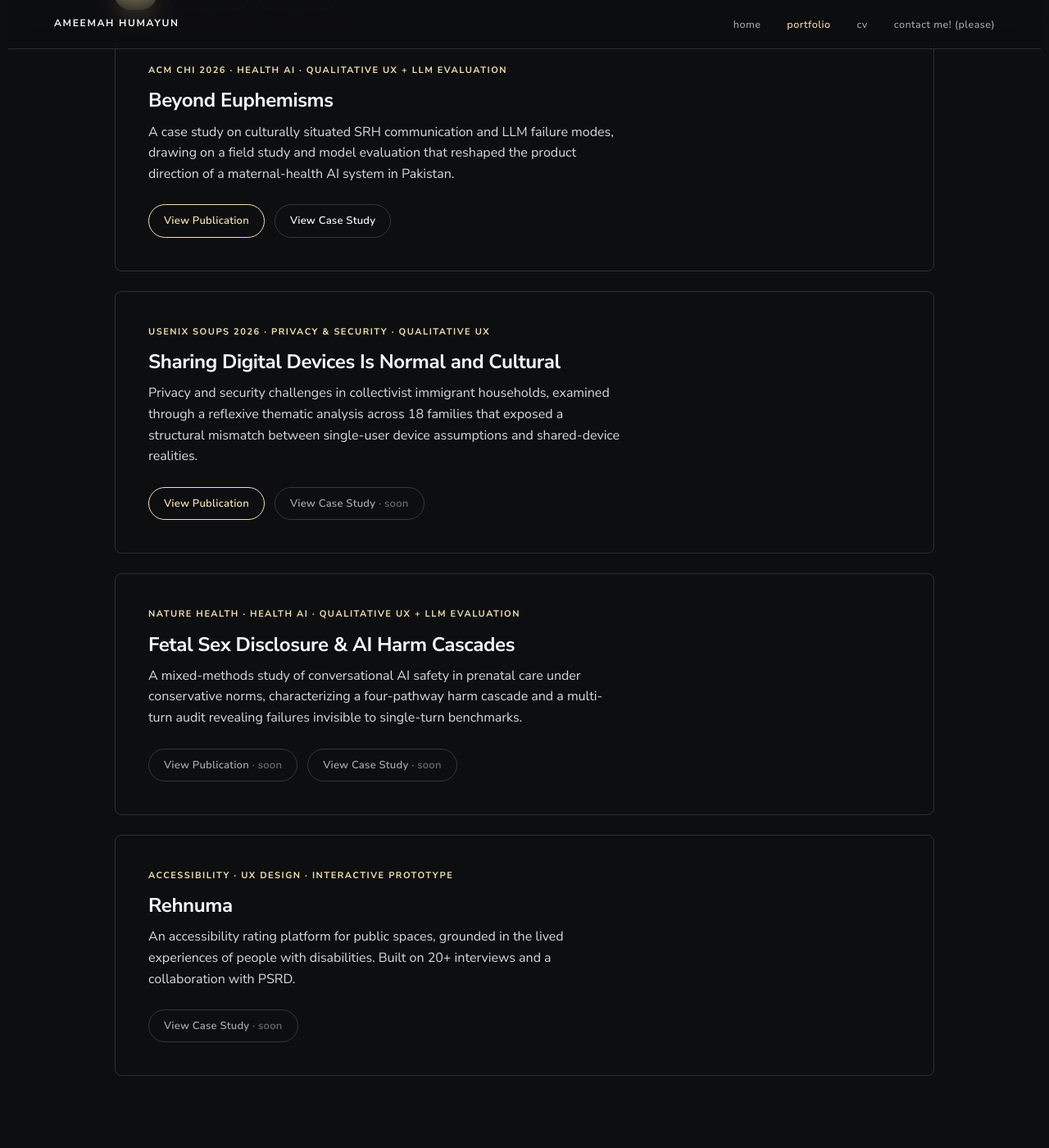
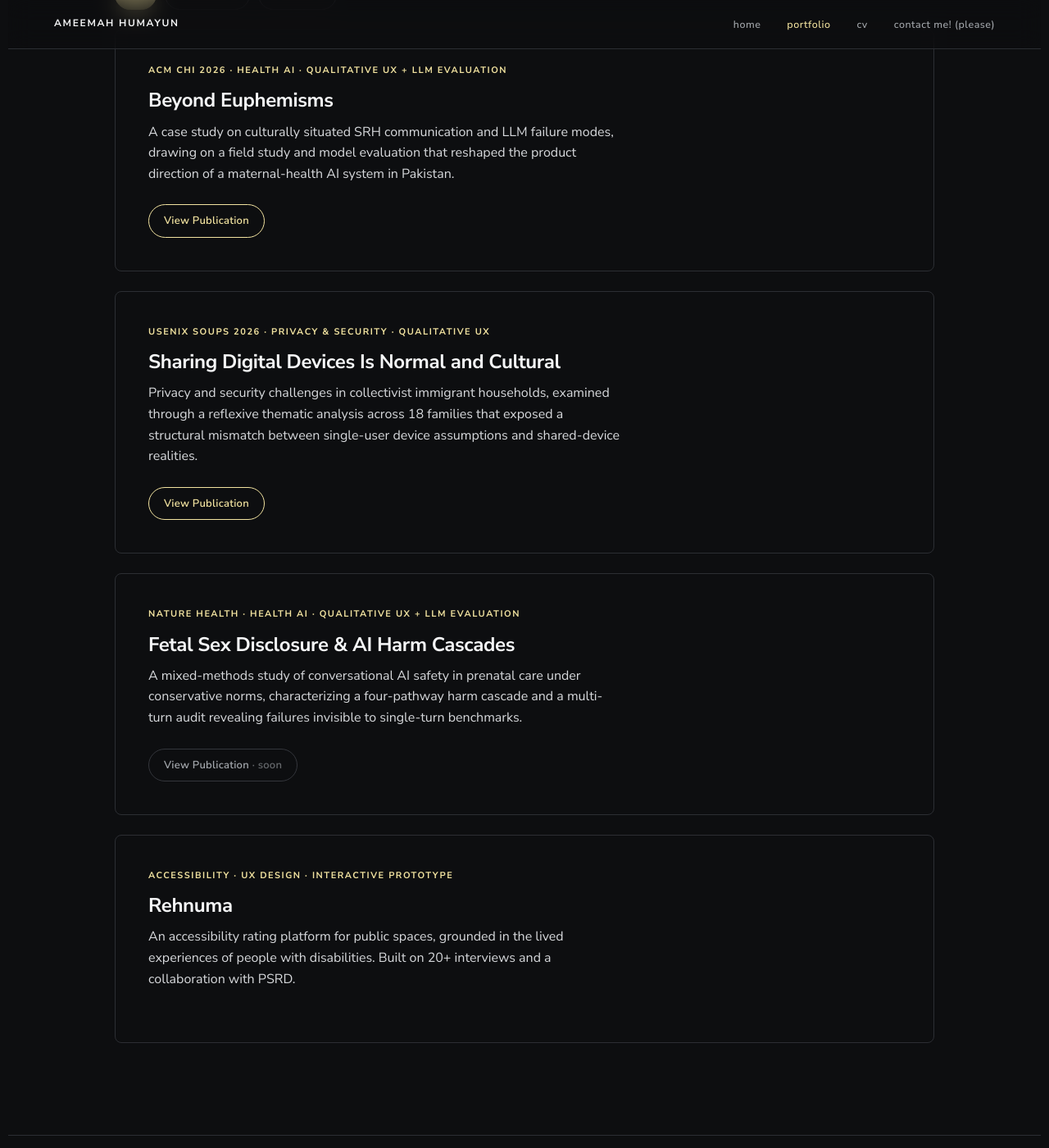
Before and after one commit to ameemahumayun/ameemahumayun.github.io, a Jekyll site: the page built from work/index.html, in a window 1280 px wide and 1400 px high, scrolled down 251 px. Shown: the whole window at 82% size. Built offline with Jekyll 4.4.1, drawn with Linux system fonts in a browser that asks for light colours.

Commit message:
Remove View Case Study buttons from all Portfolio entries
Dropped from all four work.yml entries, including Beyond Euphemisms'
real case-study link. Rehnuma had View Case Study as its only link, so
it now shows no buttons at all rather than an empty state.

Co-Authored-By: Claude Sonnet 5 <noreply@anthropic.com>
Claude-Session: https://claude.ai/code/session_01RCzM7zTsD8mFw1QLJ4sgHP

```diff
--- a/_data/work.yml
+++ b/_data/work.yml
@@ -41,8 +41,6 @@
       url: "https://doi.org/10.1145/3772318.3791315"
       external: true
       primary: true
-    - label: "View Case Study"
-      url: "/work/beyond-euphemisms/"
 
 - meta: "USENIX SOUPS 2026 · Privacy &amp; Security · Qualitative UX"
   title: "Sharing Digital Devices Is Normal and Cultural"
@@ -53,9 +51,6 @@
       url: "https://www.usenix.org/conference/soups2026/presentation/shanza"
       external: true
       primary: true
-    - label: "View Case Study"
-      pending: true
-      suffix: "· soon"
 
 - meta: "Nature Health · Health AI · Qualitative UX + LLM Evaluation"
   title: "Fetal Sex Disclosure &amp; AI Harm Cascades"
@@ -65,15 +60,8 @@
     - label: "View Publication"
       pending: true
       suffix: "· soon"
-    - label: "View Case Study"
-      pending: true
-      suffix: "· soon"
 
 - meta: "Accessibility · UX Design · Interactive Prototype"
   title: "Rehnuma"
   type: prototype
   desc: "An accessibility rating platform for public spaces, grounded in the lived experiences of people with disabilities. Built on 20+ interviews and a collaboration with PSRD."
-  links:
-    - label: "View Case Study"
-      pending: true
-      suffix: "· soon"
```
